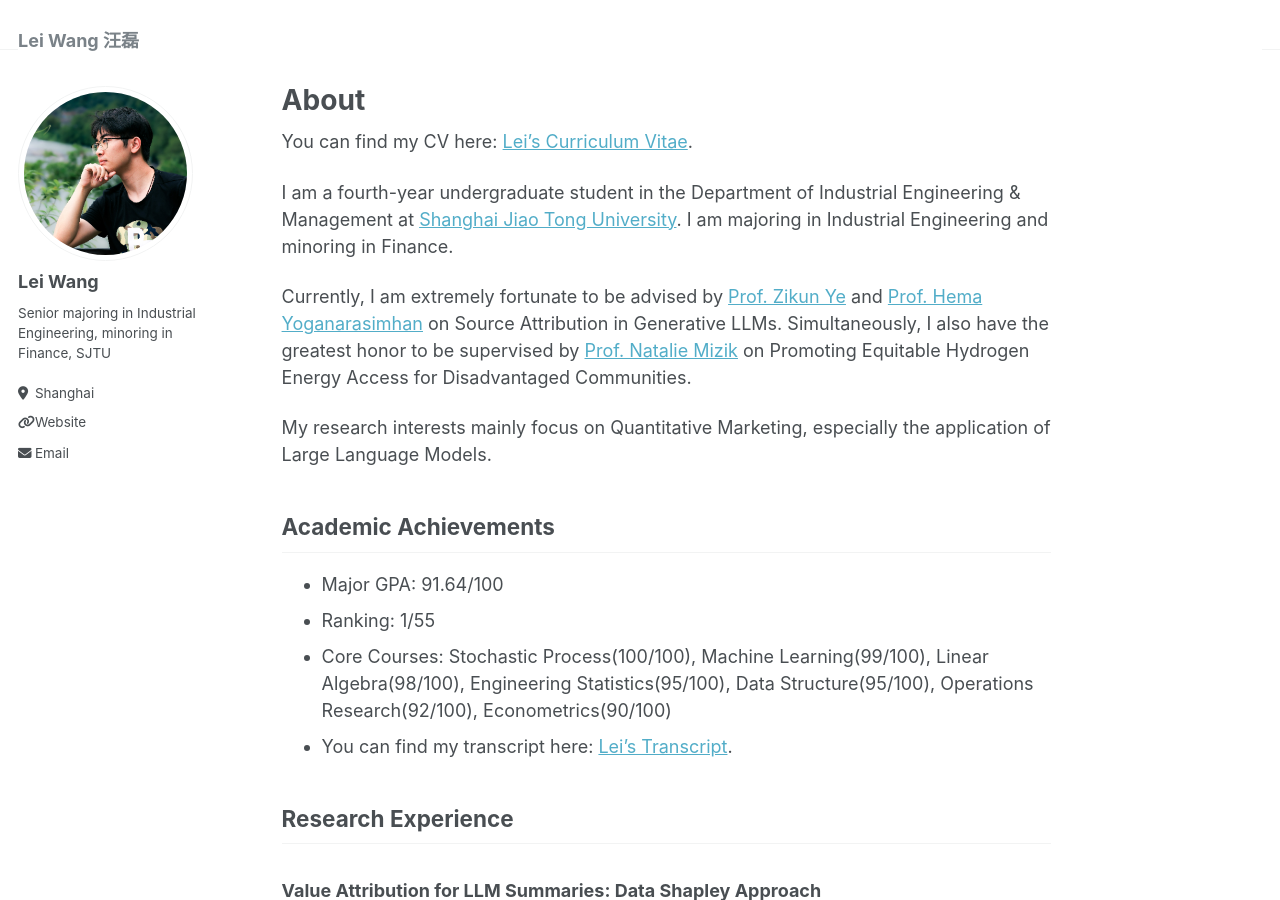
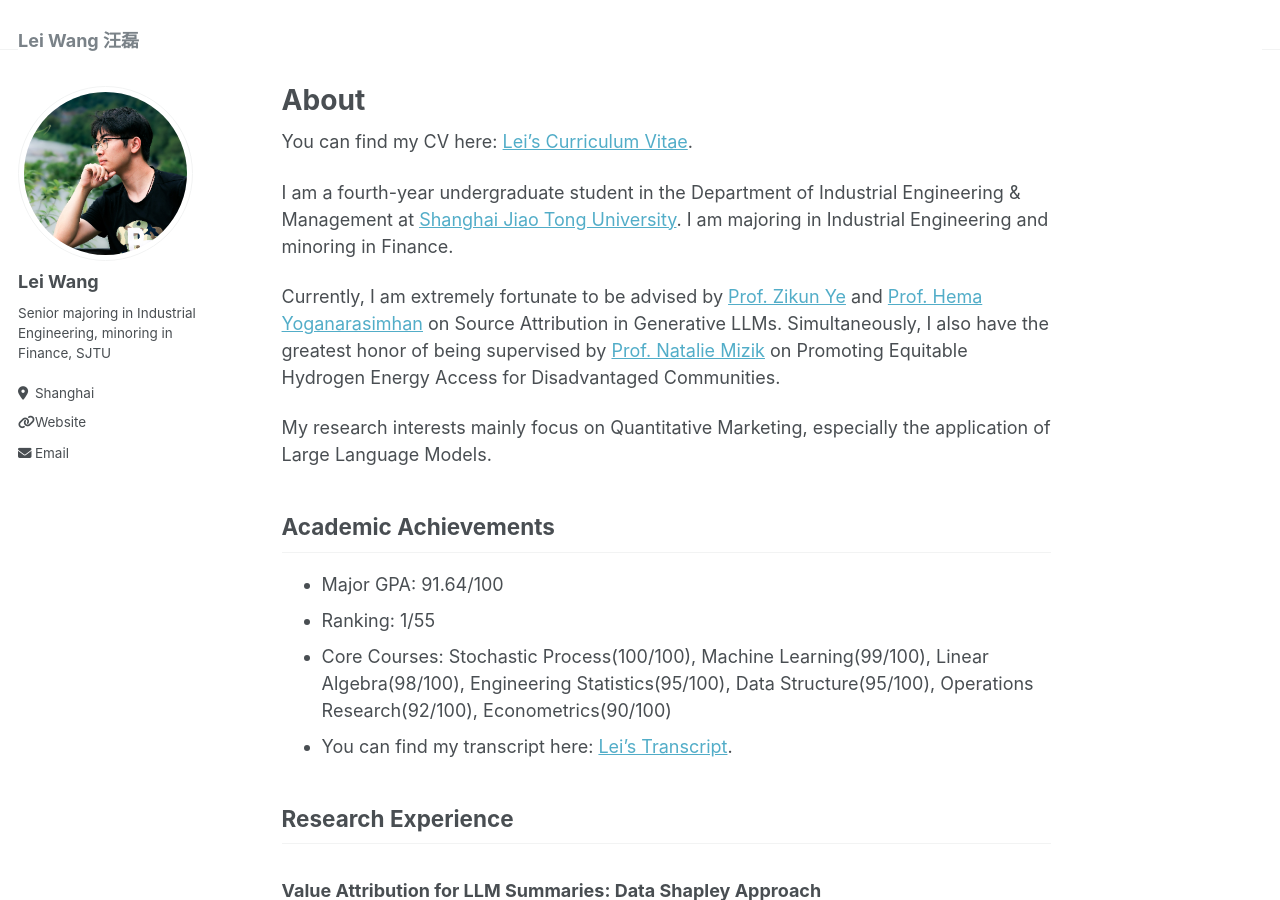
Before and after one commit to Wanglei123SJTU/Wanglei123SJTU.github.io, a Jekyll site: the page built from _pages/about.md, in a window 1280 px wide and 900 px high. Built offline with Jekyll 4.4.1, drawn with Linux system fonts in a browser that asks for light colours; some of the changed text lies outside the part shown.

Commit message:
Update about.md

```diff
--- a/_pages/about.md
+++ b/_pages/about.md
@@ -13,7 +13,7 @@ You can find my CV here: [Lei's Curriculum Vitae](../Lei_CV.pdf).
 
 I am a fourth-year undergraduate student in the Department of Industrial Engineering & Management at [Shanghai Jiao Tong University](https://en.sjtu.edu.cn/). I am majoring in Industrial Engineering and minoring in Finance.
 
-Currently, I am extremely fortunate to be advised by [Prof. Zikun Ye](https://zikunye.com/) and [Prof. Hema Yoganarasimhan](https://faculty.washington.edu/hemay/) on Source Attribution in Generative LLMs. Simultaneously, I also have the greatest honor to be supervised by [Prof. Natalie Mizik](https://foster.uw.edu/faculty-research/directory/natalie-mizik/) on Promoting Equitable Hydrogen Energy Access for Disadvantaged Communities.
+Currently, I am extremely fortunate to be advised by [Prof. Zikun Ye](https://zikunye.com/) and [Prof. Hema Yoganarasimhan](https://faculty.washington.edu/hemay/) on Source Attribution in Generative LLMs. Simultaneously, I also have the greatest honor of being supervised by [Prof. Natalie Mizik](https://foster.uw.edu/faculty-research/directory/natalie-mizik/) on Promoting Equitable Hydrogen Energy Access for Disadvantaged Communities.
 
 My research interests mainly focus on Quantitative Marketing, especially the application of Large Language Models.
 
@@ -98,4 +98,4 @@ Standardized Test
 Contact
 ------
 * Email: wanglei123sjtu@gmail.com
-* Wechat: Triplestone0603
+* WeChat: Triplestone0603
```
